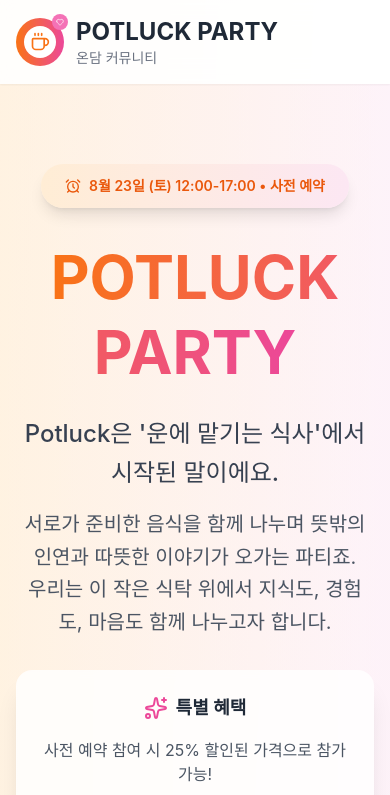
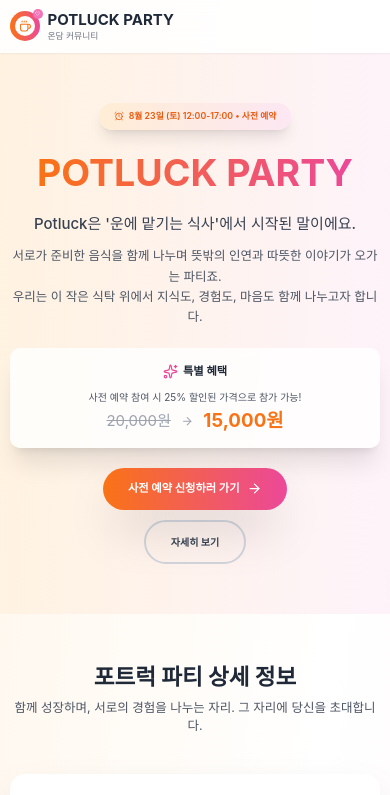
Before and after one commit to Hojeong016/ondam-potluck, a React (Create React App) app: page / in a window 390 px wide. Shown: the top 795 px of the page. Built offline with nearby package versions, Linux system fonts and the light colour scheme.

Commit message:
모바일 폰트 크기 최소화 및 스타일 개선

```diff
--- a/src/index.css
+++ b/src/index.css
@@ -1,6 +1,13 @@
 @tailwind base;
 @tailwind components;
 @tailwind utilities;
+
+/* 모바일 기준 전체 폰트 크기 작게 */
+@media (max-width: 640px) {
+  html {
+    font-size: 10px;
+  }
+}
 
 body {
   margin: 0;
```
